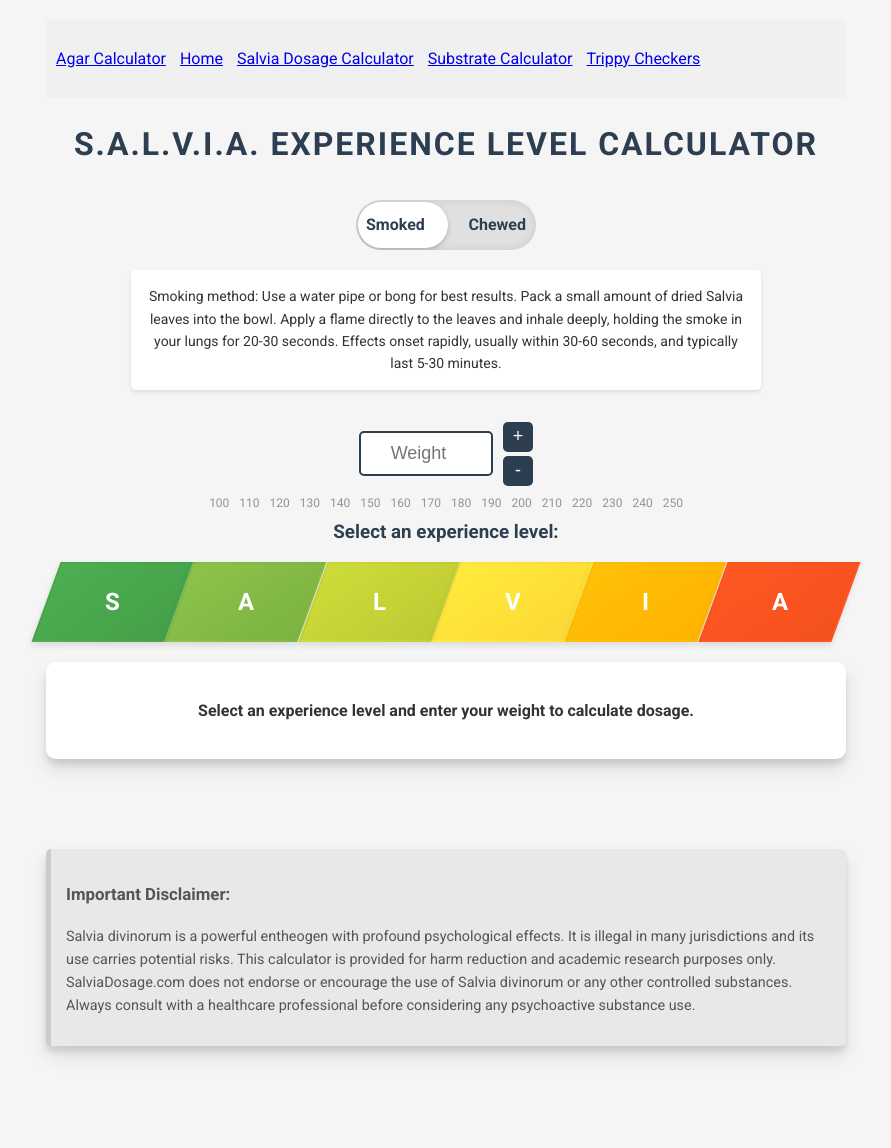
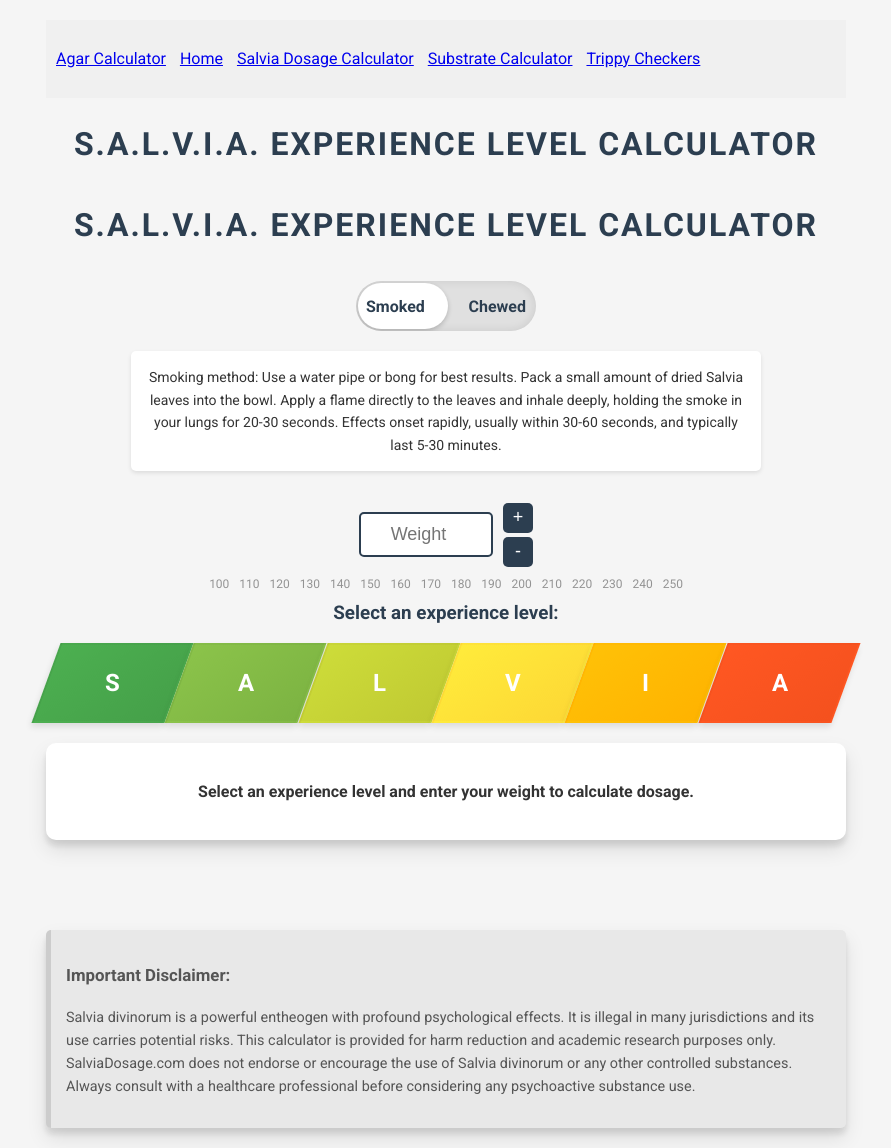
Before and after one commit to junovhs/pooltool, a Jekyll site: the page built from pages/salviadosage.html, in a window 1280 px wide. Shown: the whole page, without its empty margins (194-1085 px from the left). Built offline with Jekyll 4.4.1, drawn with Linux system fonts in a browser that asks for light colours; before the commit the page ends 1066 px from its top, so only the background shows below that.

Commit message:
Update salviadosage.html

```diff
--- a/pages/salviadosage.html
+++ b/pages/salviadosage.html
@@ -2,7 +2,7 @@
 layout: default
 title: Salvia Dosage Calculator
 ---
-<html><head><base href="https://salviadosage.com/"><title>S.A.L.V.I.A. Experience Level Calculator</title>
+<html><head><h1>S.A.L.V.I.A. Experience Level Calculator</h1>
 <style>
     @import url('https://fonts.googleapis.com/css2?family=Roboto:wght@400;700&display=swap');
 
```
